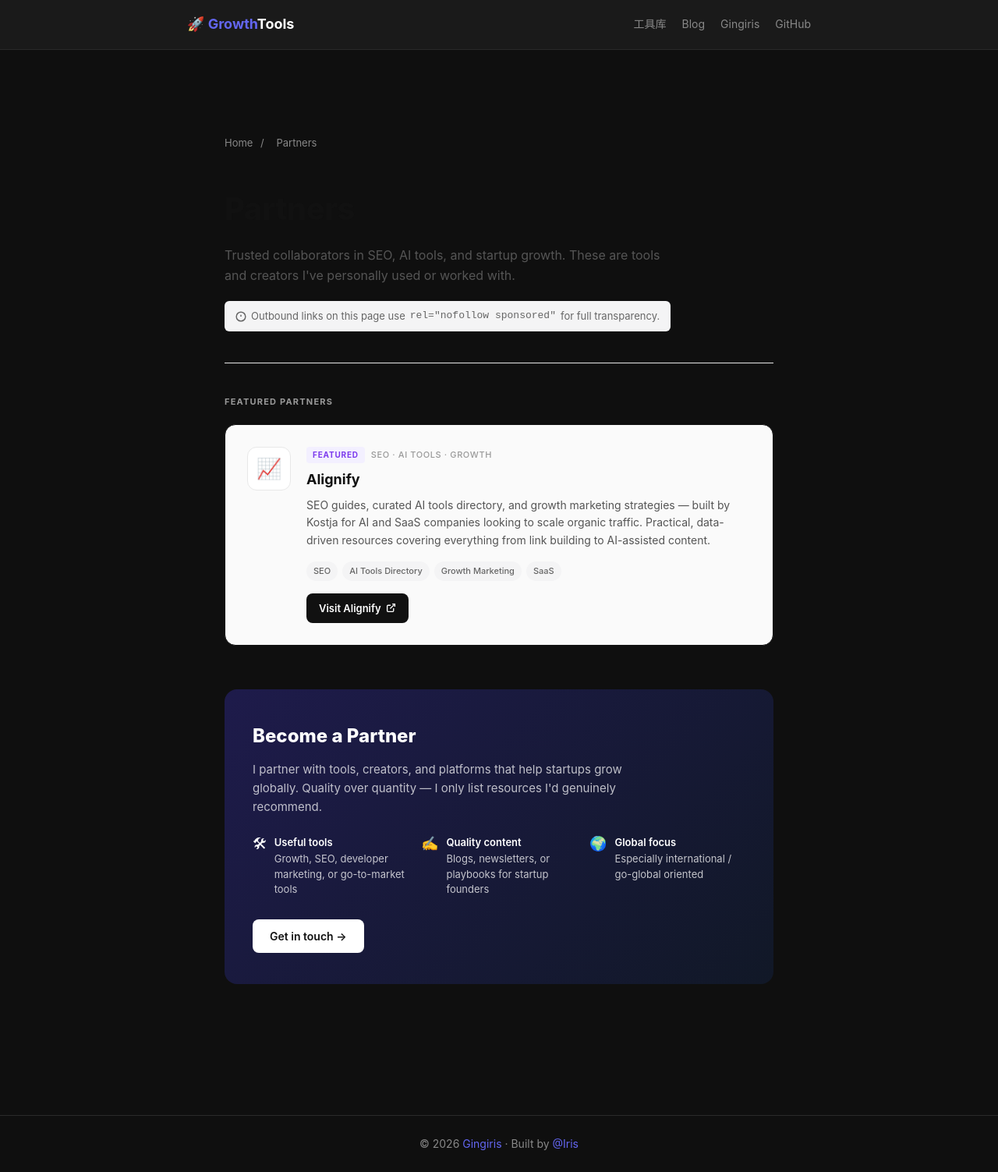
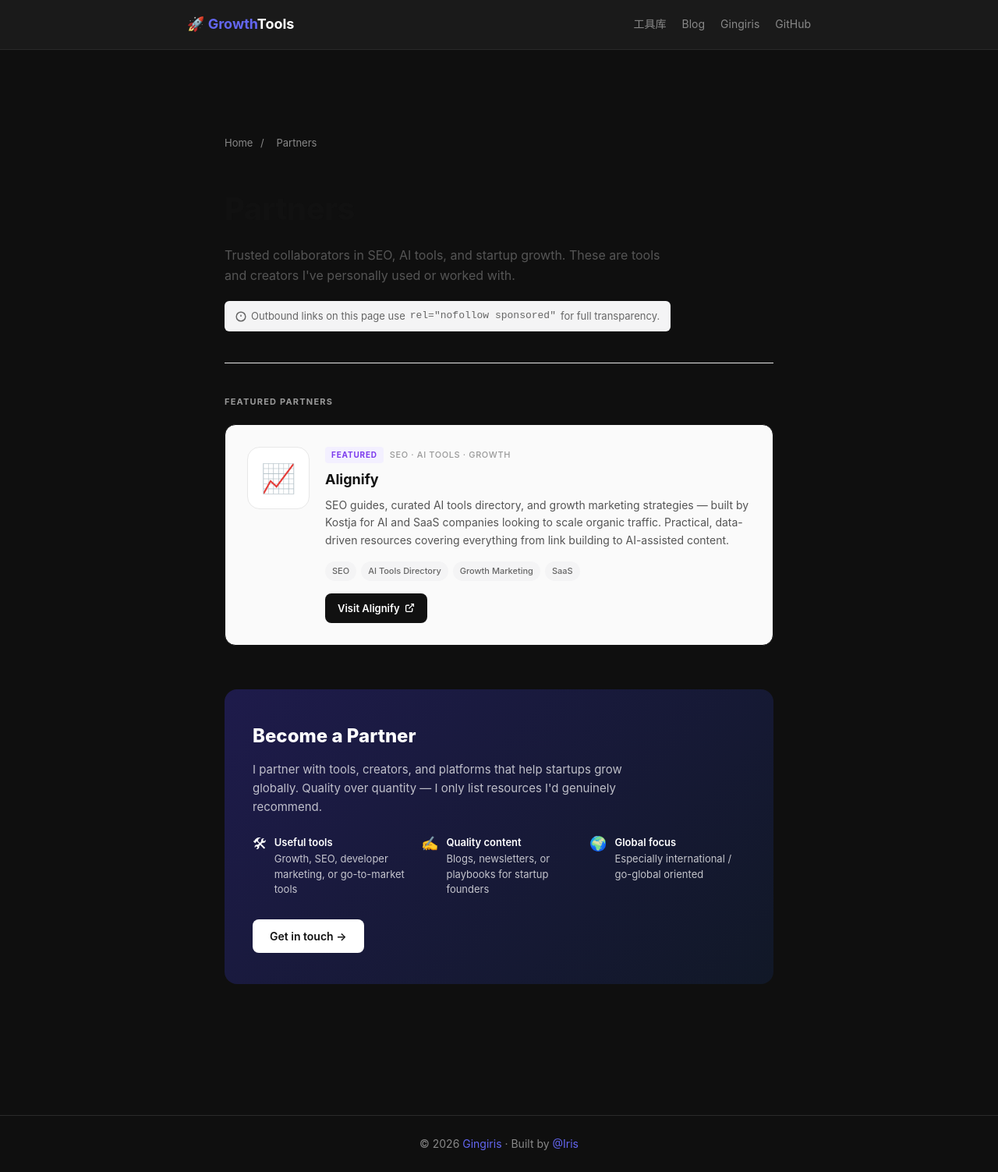
Before and after one commit to Gingiris/growth-tools, a Jekyll site: the page built from partnership.html, in a window 1280 px wide. Shown: the whole page at 78% size. Built offline with Jekyll 4.4.1, drawn with Linux system fonts in a browser that asks for light colours.

Commit message:
fix: enlarge partner logo (80px) + use Google Favicon API for higher res
- Logo size 56→80px with 10px padding (less dead space)
- Switched from favicon.ico to Google's favicon service at sz=128
- Larger border-radius to match bigger container

Co-Authored-By: Claude Sonnet 4.6 <noreply@anthropic.com>

```diff
--- a/partnership.html
+++ b/partnership.html
@@ -91,23 +91,26 @@ canonical_url: https://gingiris.github.io/growth-tools/partnership/
   }
 
   .partner-logo {
-    width: 56px;
-    height: 56px;
-    border-radius: 12px;
+    width: 80px;
+    height: 80px;
+    border-radius: 16px;
     border: 1px solid #e8e8e8;
     background: #fff;
     display: flex;
     align-items: center;
     justify-content: center;
-    font-size: 26px;
+    font-size: 36px;
     flex-shrink: 0;
     overflow: hidden;
+    padding: 10px;
+    box-sizing: border-box;
   }
   .partner-logo img {
     width: 100%;
     height: 100%;
     object-fit: contain;
-    border-radius: 10px;
+    border-radius: 6px;
+    image-rendering: -webkit-optimize-contrast;
   }
 
   .partner-body { flex: 1; min-width: 0; }
@@ -297,7 +300,7 @@ canonical_url: https://gingiris.github.io/growth-tools/partnership/
   <!-- Alignify -->
   <div class="partner-card featured">
     <div class="partner-logo">
-      <img src="https://alignify.co/favicon.ico" alt="Alignify logo"
+      <img src="https://www.google.com/s2/favicons?domain=alignify.co&sz=128" alt="Alignify logo"
            onerror="this.style.display='none';this.parentElement.textContent='📈'">
     </div>
     <div class="partner-body">
```
